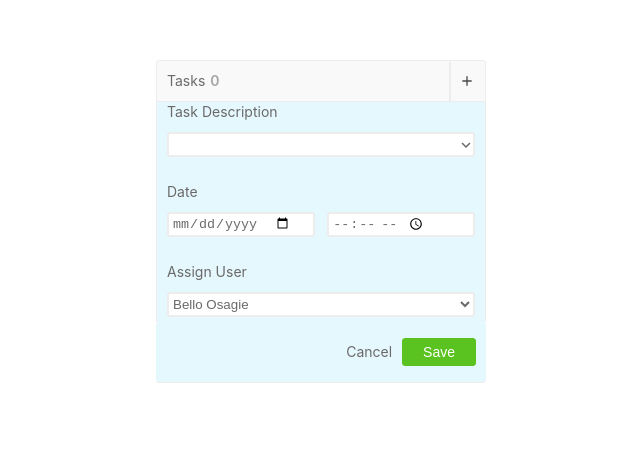
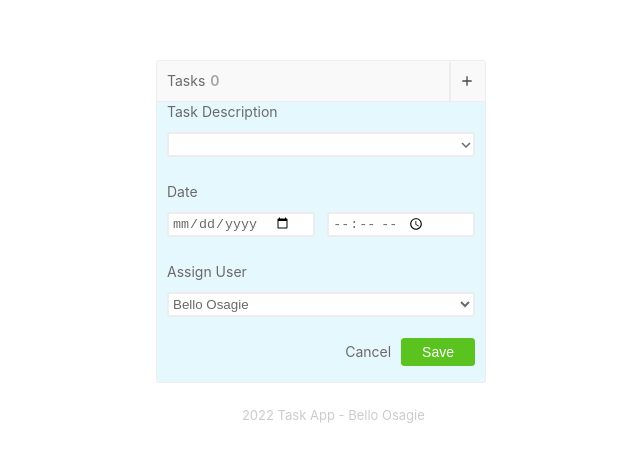
Before and after one commit to techstackmedia/task-manager-app, a React (Create React App) app: page / in a window 1280 px wide. Shown: the part 179-640 px from the top of the page, without its empty margins (319-959 px from the left). Built offline with nearby package versions, Linux system fonts and the light colour scheme.

Commit message:
revisit footer

```diff
--- a/src/App.css
+++ b/src/App.css
@@ -1,3 +1,12 @@
 .App {
-  width: 530px;
+  position: relative;
 }
+
+.App::after {
+  position: absolute;
+  content: '2022 Task App - Bello Osagie';
+  font-size: 13px;
+  bottom: -40px;
+  transform: translate(47%);
+  color: #ccc
+}
--- a/src/App.js
+++ b/src/App.js
@@ -4,7 +4,9 @@ import './App.css';
 function App() {
   return (
     <>
-      <Tasks className="App" />
+      <div className="App">
+        <Tasks />
+      </div>
     </>
   );
 }
--- a/src/components/Footer/Footer.module.css
+++ b/src/components/Footer/Footer.module.css
@@ -2,9 +2,8 @@
   background-color: rgba(6, 182, 246, 0.1);
   border: 1px solid #eeeded;
   border-top: 0;
-  border-left: 0;
-  border-right: 0;
-  border-radius: 3px;
+  border-bottom-left-radius: 3px;
+  border-bottom-right-radius: 3px;
 }
 
 .footer div:nth-child(1) {
```
